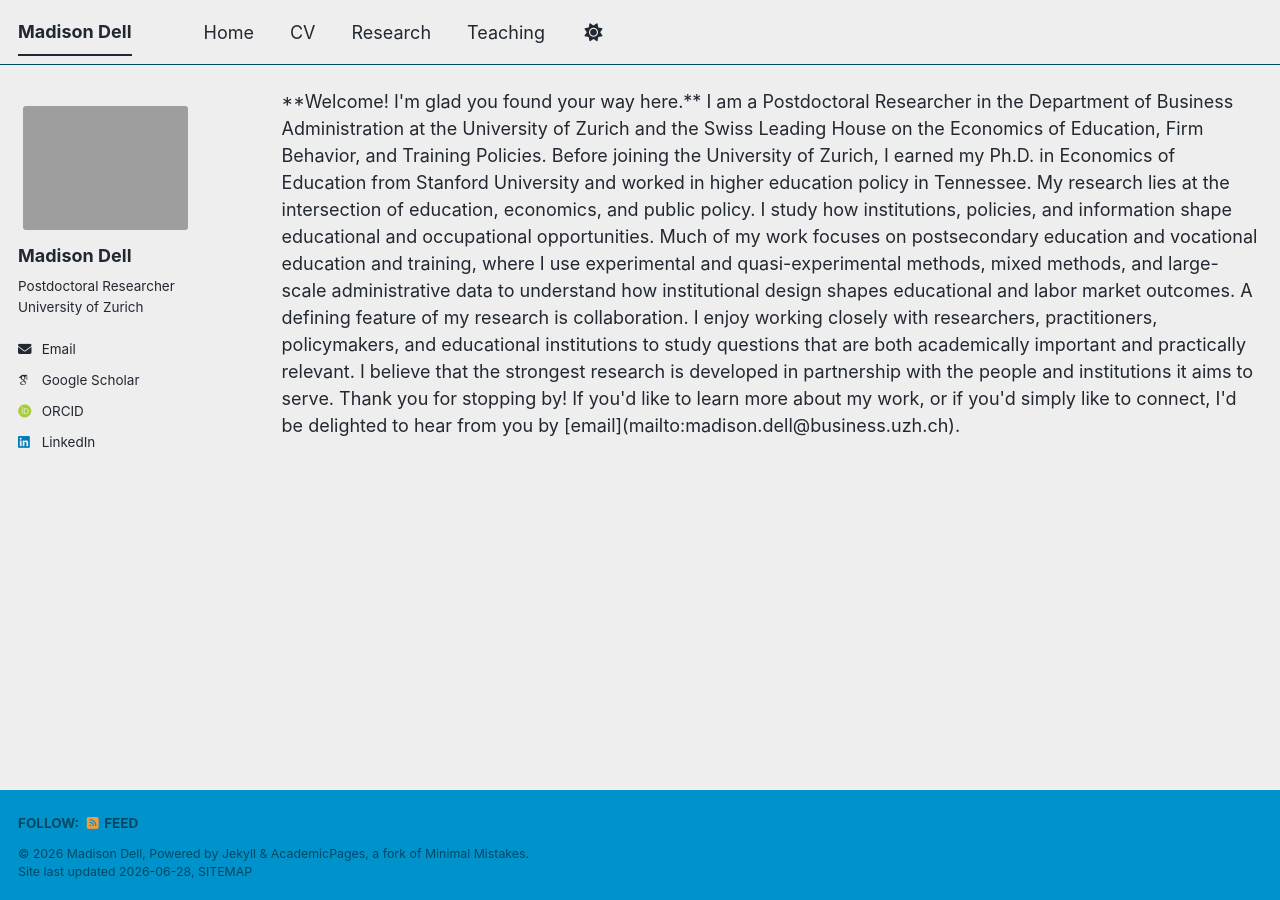
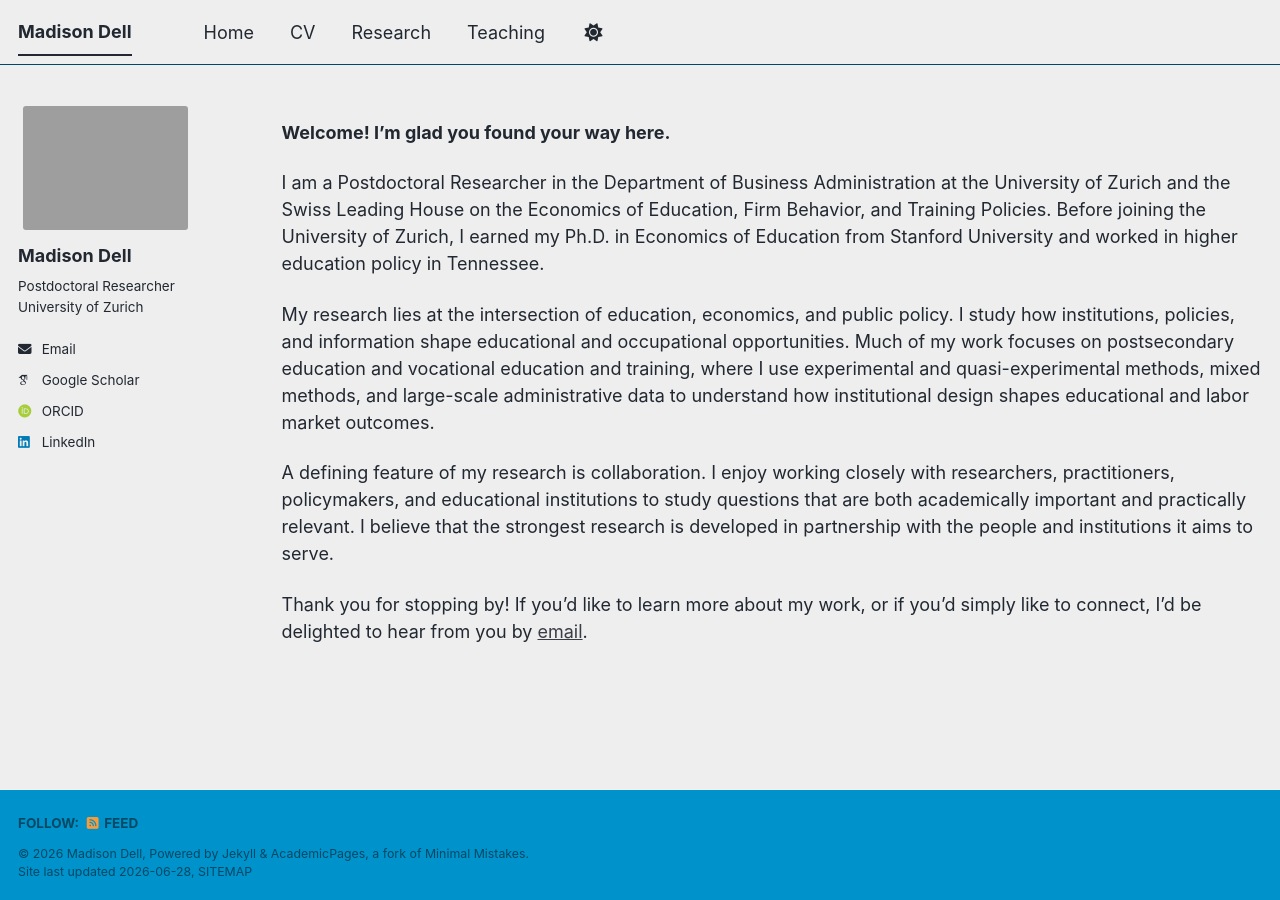
Before and after one commit to MadisonMDell/madisonmdell.github.io, a Jekyll site: the page built from _pages/about.md, in a window 1280 px wide. Built offline with Jekyll 4.4.1, drawn with Linux system fonts in a browser that asks for light colours; some web fonts are replaced; a script bundle is joined from its source files by our own code; library files that are not in the unit come from our copies.

Commit message:
Update about.md

```diff
--- a/_pages/about.md
+++ b/_pages/about.md
@@ -7,7 +7,6 @@ redirect_from:
   - /about/
   - /about.html
 ---
-<div style="margin-top: -1.5rem;">
 **Welcome! I'm glad you found your way here.**
 
 I am a Postdoctoral Researcher in the Department of Business Administration at the University of Zurich and the Swiss Leading House on the Economics of Education, Firm Behavior, and Training Policies. Before joining the University of Zurich, I earned my Ph.D. in Economics of Education from Stanford University and worked in higher education policy in Tennessee.
@@ -17,4 +16,3 @@ My research lies at the intersection of education, economics, and public policy.
 A defining feature of my research is collaboration. I enjoy working closely with researchers, practitioners, policymakers, and educational institutions to study questions that are both academically important and practically relevant. I believe that the strongest research is developed in partnership with the people and institutions it aims to serve.
 
 Thank you for stopping by! If you'd like to learn more about my work, or if you'd simply like to connect, I'd be delighted to hear from you by [email](mailto:madison.dell@business.uzh.ch).
-</div>
```
